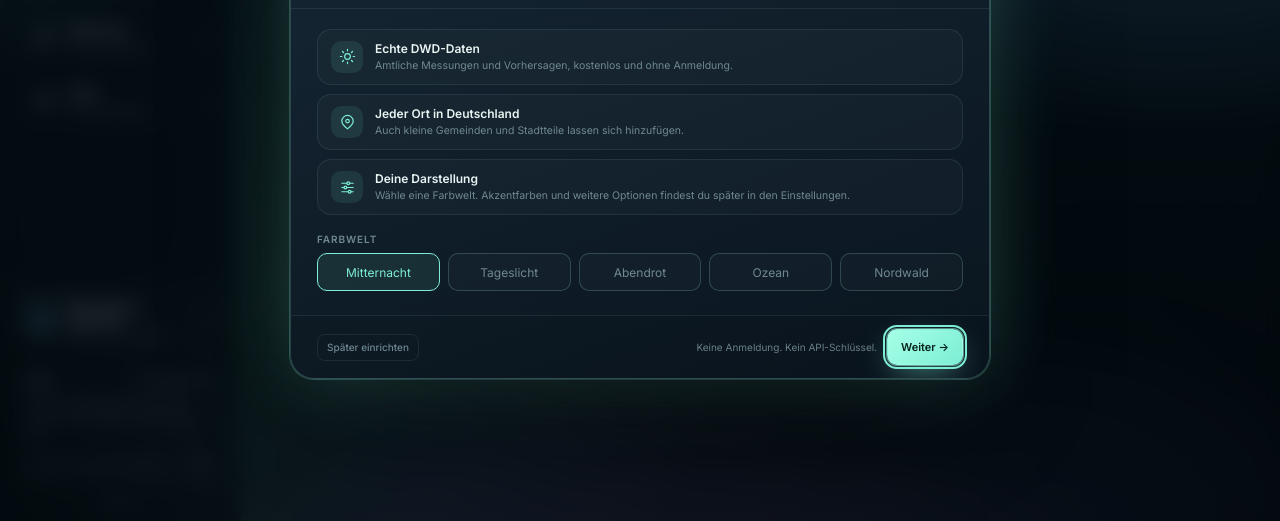
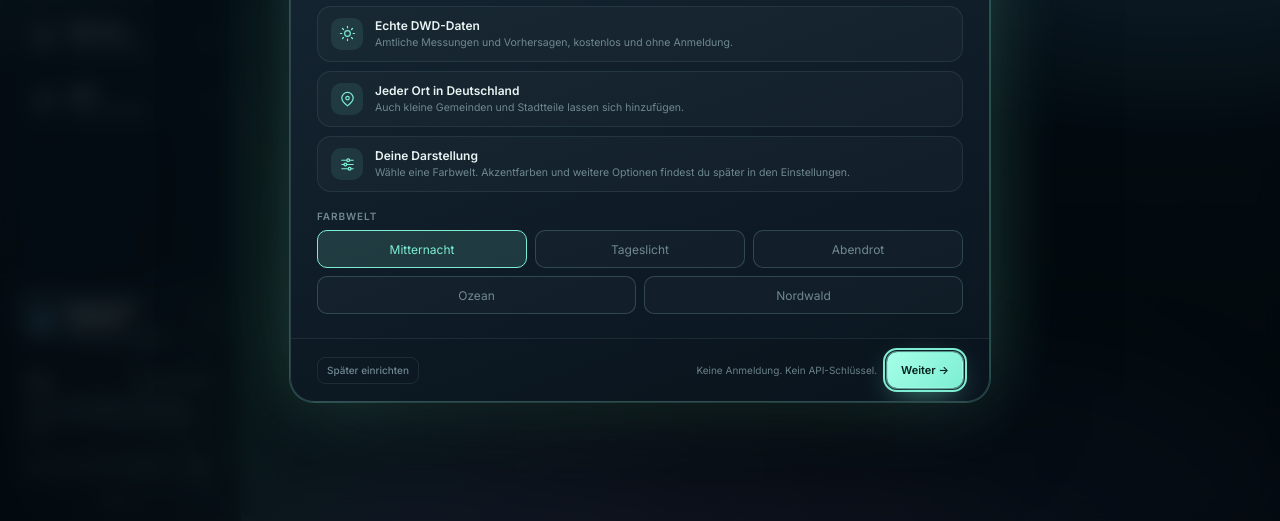
Before and after one commit to fg1211/brise, a plain HTML site: page ui/index.html in a window 1280 px wide. Shown: the part 279-800 px from the top of the page. Drawn offline with Linux system fonts and the light colour scheme.

Commit message:
Themes: Stylesheet für Farbwelten einbinden

```diff
--- a/ui/index.html
+++ b/ui/index.html
@@ -16,6 +16,7 @@
     <link rel="stylesheet" href="./styles/germany.css" />
     <link rel="stylesheet" href="./styles/glass.css" />
     <link rel="stylesheet" href="./styles/performance.css" />
+    <link rel="stylesheet" href="./styles/themes.css" />
   </head>
   <body>
     <div id="app" class="app">
```
